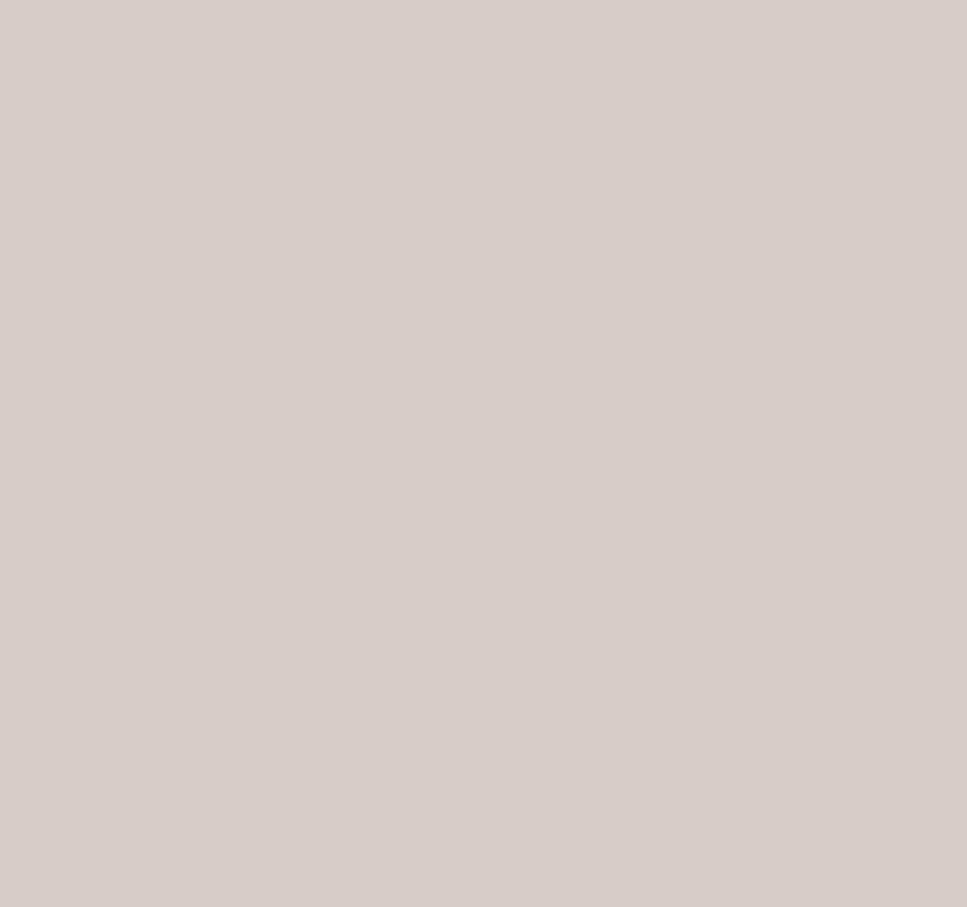
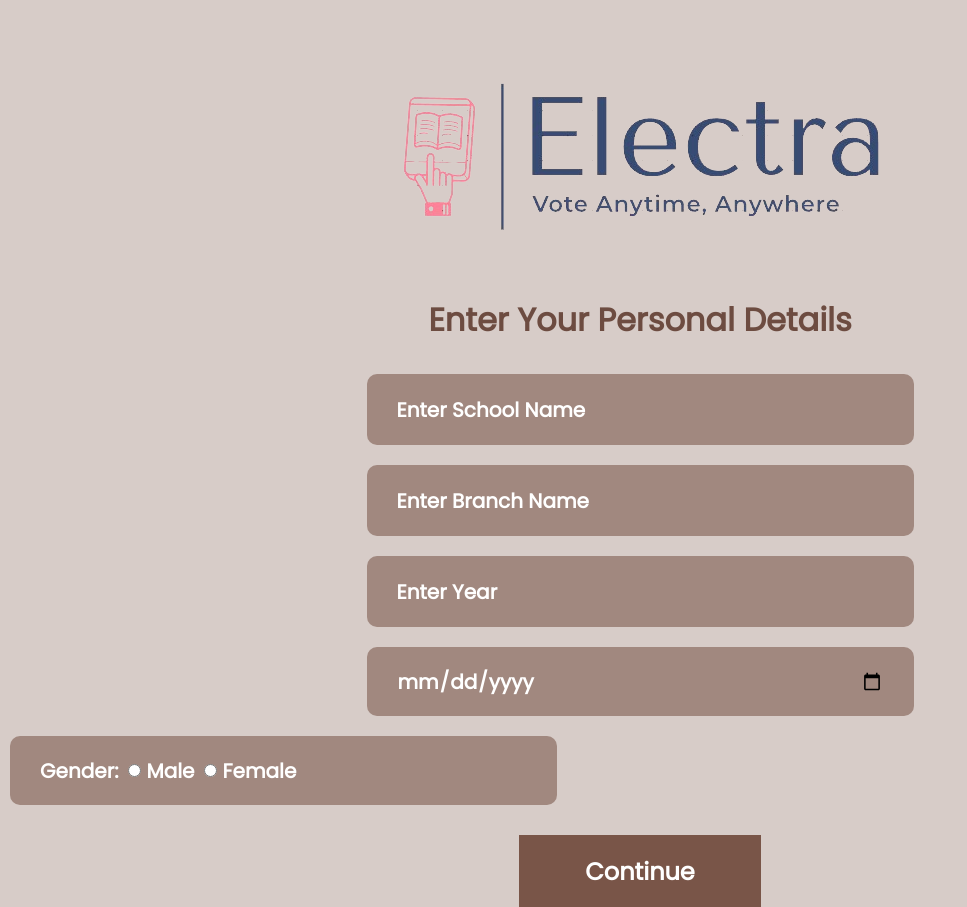
Before and after one commit to DivyaMulchandani/Electra, a React (Create React App) app in the folder Frontend/: page /myprofile in a window 1280 px wide. Before the commit this address had no page. Shown: the whole page, without its empty margins (0-967 px from the left). Before the commit the page ends 800 px from the top, so only its background shows below. Built offline with nearby package versions, Linux system fonts and the light colour scheme.

Commit message:
Authetication+Profile details done

```diff
--- a/Frontend/src/Routes/route.jsx
+++ b/Frontend/src/Routes/route.jsx
@@ -14,6 +14,7 @@ import { Accepted } from "../accepted";
 import { Details } from "../details";
 import { Phase } from "../changephase";
 import Signup from "../signup";
+import MyProfile from "../myprofile";
 function RouteToPage()
 {
     return(
@@ -32,6 +33,7 @@ function RouteToPage()
             <Route exact path='/details' element={<Details/>}></Route>
             <Route exact path='/changephase' element={<Phase/>}></Route>
             <Route exact path='/signup' element={<Signup/>}></Route>
+            <Route exact path='/myprofile' element={<MyProfile/>}></Route>
 
         </Routes>
     )
--- /dev/null
+++ b/Frontend/src/myprofile.css
@@ -0,0 +1,85 @@
+.myprofile {
+    justify-content: center;
+    /* align-items: center; */
+    text-align: center;
+  }
+
+  body{
+    background-color: #D7CCC8
+  }
+
+  .font {
+    font-family: "Poppins";
+  }
+
+  .profile_input {
+    border-radius: 10px;
+    background: #a1887f;
+    width: 487px;
+    height: 69px;
+    flex-shrink: 0;
+    align-content: center;
+    font-family: "Poppins";
+    color: #fff;
+    font-size: 20px;
+    padding-right: 30px; /* because the date picker was touching the end of input text box */
+  }
+
+  h1 {
+    color: #6d4c41;
+    font-family: "Poppins";
+    margin: 0px;
+    padding: 0px;
+  }
+
+  button {
+    width: 242px;
+    height: 72px;
+    flex-shrink: 0;
+    background: #795548;
+    color: #fff;
+    font-size: 24px;
+    font-style: normal;
+    font-weight: 700;
+    line-height: normal;
+    border: none;
+    font-family: "Poppins";
+  }
+
+  input {
+    color: #fff;
+    font-size: 20px;
+    font-weight: 700;
+    line-height: normal;
+    margin: 10px;
+    border: 0;
+    padding-left: 30px;
+  }
+
+  ::placeholder {
+    font-family: "Poppins";
+    font-size: 20px;
+    color: white;
+  }
+
+  .radio-container {
+    display: flex;
+    align-items: center;
+    margin: 10px;
+    color: #fff;
+    font-size: 20px;
+    font-weight: 700;
+    line-height: normal;
+    margin: 10px;
+    border: 0;
+    padding-left: 30px;
+  }
+
+  .radio-container input {
+    margin-right: 5px; /* Adjust this value for spacing between radio button and label */
+  }
+
+  .radio-container label {
+    display: flex;
+    align-items: center;
+  }
--- /dev/null
+++ b/Frontend/src/myprofile.jsx
@@ -0,0 +1,72 @@
+import "./myprofile.css";
+import Logo from "./logo";
+import "@fontsource/poppins"; // Defaults to weight 400
+import "@fontsource/poppins/400.css"; // Specify weight
+import "@fontsource/poppins/400-italic.css"; // Specify weight and style
+
+import { Link } from "react-router-dom";
+function MyProfile() {
+  return (
+    <div className="myprofile">
+      <Logo />
+      <div>
+        <h1 className="font">Enter Your Personal Details</h1>
+        <br />
+        <form>
+          <input
+            type="text"
+            id="school"
+            name="school"
+            placeholder="Enter School Name"
+            className="profile_input"
+          />
+          <br />
+          <input
+            type="text"
+            id="branch"
+            name="branch"
+            placeholder="Enter Branch Name"
+            className="profile_input"
+          />
+          <br />
+          <input
+            placeholder="Enter Year"
+            type="text"
+            id="year"
+            name="year"
+            className="profile_input"
+          />
+          <br />
+          <input
+            placeholder="Enter Date of Birth"
+            type="date"
+            id="dob"
+            name="dob"
+            className="profile_input"
+          />
+          <br />
+          <div className="profile_input radio-container">
+            Gender:
+            <label>
+              <input type="radio" name="gender" value="male" />
+              Male
+            </label>
+
+            <label>
+              <input type="radio" name="gender" value="female" />
+              Female
+            </label>
+          </div>
+          <br />
+          <Link to={'/userlogin'} className='link'>
+          <button type="button">
+            Continue
+          </button>
+          </Link>
+        </form>
+      </div>
+    </div>
+  );
+}
+
+export default MyProfile;
--- a/Frontend/src/profile.jsx
+++ b/Frontend/src/profile.jsx
@@ -1,14 +1,26 @@
-import React from "react";
+import React, { useState } from "react";
 import ResponsiveDrawer from './navbar';
 import  "./profile.css"
 import "@fontsource/poppins"; // Defaults to weight 400
 import "@fontsource/poppins/400.css"; // Specify weight
 import "@fontsource/poppins/400-italic.css"; // Specify weight and style
 import Signup from "./signup";
+import { useEffect } from "react";
 // import Ellipse from './ellipse.svg';
 
 function Profile () {
 
+    const [details, setDetails] = useState([])
+
+    useEffect(() => {
+        const user = JSON.parse(localStorage.getItem("user"))
+        if(user) {
+
+            setDetails(user)
+        }
+
+    },[])
+    console.log(details)
 
 
     return(
@@ -23,11 +35,20 @@ function Profile () {
                 <h1 className='font' >PROFILE</h1>
                 <hr color="#5D4037"/>
                 <div className="text">
+
+                    {details?.map((e) => (
+
+                        <>
+                            <p>Name : {e.Name}</p>
+                            <p><span>Email address : </span><span>{e.Email}</span></p>
+                            <p><span>School : </span><span>{e.school}</span></p>
+                            <p><span>Branch : </span><span>{e.branch}</span></p>
+                        </>
+
+                    ))
+                    }
                     {/* <img src={Ellipse} alt="Ellipse" width="150px" height="150px" /> */}
-                    <p>Yash Jaiswal</p>
-                    <p><span>Email address : </span><span>yashjaiswal@nuv.ac.in</span></p>
-                    <p><span>School : </span><span>School of Technology</span></p>
-                    <p><span>Branch : </span><span>Computer Science Engineering</span></p>
+
                 </div>
             </div>
         </div>
--- a/Frontend/src/signup.jsx
+++ b/Frontend/src/signup.jsx
@@ -3,7 +3,10 @@ import './App.css'
 import Logo from "./logo";
 import axios from "axios"
 
+import { useNavigate } from "react-router-dom";
+
 import { Link } from 'react-router-dom';
+
 function Signup() {
 
 
@@ -26,11 +29,13 @@ function Signup() {
                 alert("Passwords do not match")
             }else{
             axios.post("http://localhost:2111/api/product", userDetails)
-            .then((res) => {console.log(res.data)})
+            .then((res) => {console.log(res.data)
+                }
+            )
             .catch(err=>console.log(err));
         }
         }else {
-            alert("Please enter your college mailid")
+            alert("Please enter your college email id")
         }
     }
 
@@ -54,7 +59,7 @@ function Signup() {
                  onChange={(e) => setPassword(e.target.value)}/><br></br>
                 <input placeholder="Enter Confirm Password"  type="password" id="cpass" name="confirmpassword" className='signup_input'
                                  onChange={(e) => setconPassword(e.target.value)}/><br></br>
-                <Link to={'/userlogin'} className='link'><button onClick={() => postUser()}>Sign up</button></Link>
+                <Link to={'/myprofile'} className='link'><button onClick={() => postUser()}>Sign up</button></Link>
             </form>
         </div>
     </div>
--- a/Frontend/src/userlogin.jsx
+++ b/Frontend/src/userlogin.jsx
@@ -5,37 +5,74 @@ import Footer from "./footer";
 import Logo from "./logo";
 import { Link } from 'react-router-dom';
 import axios from "axios";
+import { useNavigate } from "react-router-dom";
+import TextField from "@mui/material/TextField";
+import Dialog from "@mui/material/Dialog";
+import DialogActions from "@mui/material/DialogActions";
+import DialogContent from "@mui/material/DialogContent";
+import DialogContentText from "@mui/material/DialogContentText";
+import DialogTitle from "@mui/material/DialogTitle";
 import { useState , useEffect } from "react";
 function User_login() {
 
+  const [openDialog, setOpenDialog] = useState(false);
+
+  const handleDialogOpen = () => {
+    setOpenDialog(true);
+  };
+
+  const handleDialogClose = () => {
+    setOpenDialog(false);
+  };
+
+  const handleDialogSubmit = (event) => {
+    event.preventDefault();
+    // Handle form submission logic here
+    handleDialogClose();}
+
+  let navigate = useNavigate();
+
    const [email, setEmail] = useState('')
    const [password, setPassword] = useState('')
-   const [item, setItem] = useState([])
-  useEffect(() => {
-    axios.get("http://localhost:2111/api/product/:Email")
-      .then(response => setItem(response.data))
-      .catch(error => console.error(error));
-  }, []);
-  function handleSubmit() {
-      const userDetails = {
-          Email : email,
-          Password : password,
-      }
-          // axios.get("http://localhost:2111/api/product")
-          // .then((res) => {setItem(res.data)})
-          // .catch(err=>console.log(err));
 
+  const changePath=() =>
+  {
+    let path = '/dashboard';
+     navigate(path);
 
   }
 
 
+  function handleSubmit(e) {
+    e.preventDefault()
+
+
+
+    axios.get(`http://localhost:2111/api/product/${email}`)
+    .then(response => {
+      localStorage.setItem('user', JSON.stringify(response.data))
+      const cred = response.data[0].Password
+      if(cred !== password) {
+        alert("incorrect credentials")
+      } else if(email === "" || password === ""){
+        alert("please enter details")
+      }
+      else {
+        handleDialogOpen();
+
+
+      }
+
+    })
+    .catch(error => console.error(error));
+
+  }
 
   return (
     <div className="Login">
       <Logo/>
       <div>
         <h1 className="font">Login</h1>
-        <p>{item}</p>
         <div className="account">
           <h4 className="font">Don’t have an account?</h4>
 
@@ -61,11 +98,61 @@ function User_login() {
             onChange={(e) => setPassword(e.target.value)}/><br></br>
           {/* <Link to={'/dashboard'} className='link'> */}
           <Button>
-            <button className="pointer"  onClick={() => handleSubmit()}>Login</button>
+            <button className="pointer"  onClick={(e) => handleSubmit(e)}>Login</button>
           </Button>
           {/* </Link> */}
         </form>
+        <Dialog
+          open={openDialog}
+          onClose={handleDialogClose}
+          PaperProps={{
+            style: {
+              backgroundColor: "#e5ded9", // Background color for the entire dialog
+            },
+          }}
+        >
+          <DialogTitle
+            style={{
+              textAlign: "center",
+              color: "#4e3b32",
+              fontWeight: "bold",
+            }}
+          >
+            Verification
+          </DialogTitle>
+          <DialogContent>
+            <DialogContentText style={{ color: "#4e3b32" }}>
+              We have sent you a One Time Password on your college email.
+            </DialogContentText>
+            <TextField
+              autoFocus
+              required
+              margin="dense"
+              id="otp"
+              name="otp"
+              label="Enter OTP"
+              type="number"
+              fullWidth
+              variant="standard"
+            />
+          </DialogContent>
+          <DialogActions style={{ justifyContent: "center" }}>
+            <Button onClick={()=>changePath()}
+              style={{
+                color: "#4e3b32",
+                fontWeight: "bolder",
+                fontSize: "20px",
+              }}
+              type="submit"
+            >
+              Next
+            </Button>
+          </DialogActions>
+        </Dialog>
       </div>
+
+
+
       <Footer/>
     </div>
   );
```
Also changed, not shown: Frontend/src/votingarea.jsx (+101 -7 lines), 2 other files (tests, documents, lock files or other folders).
